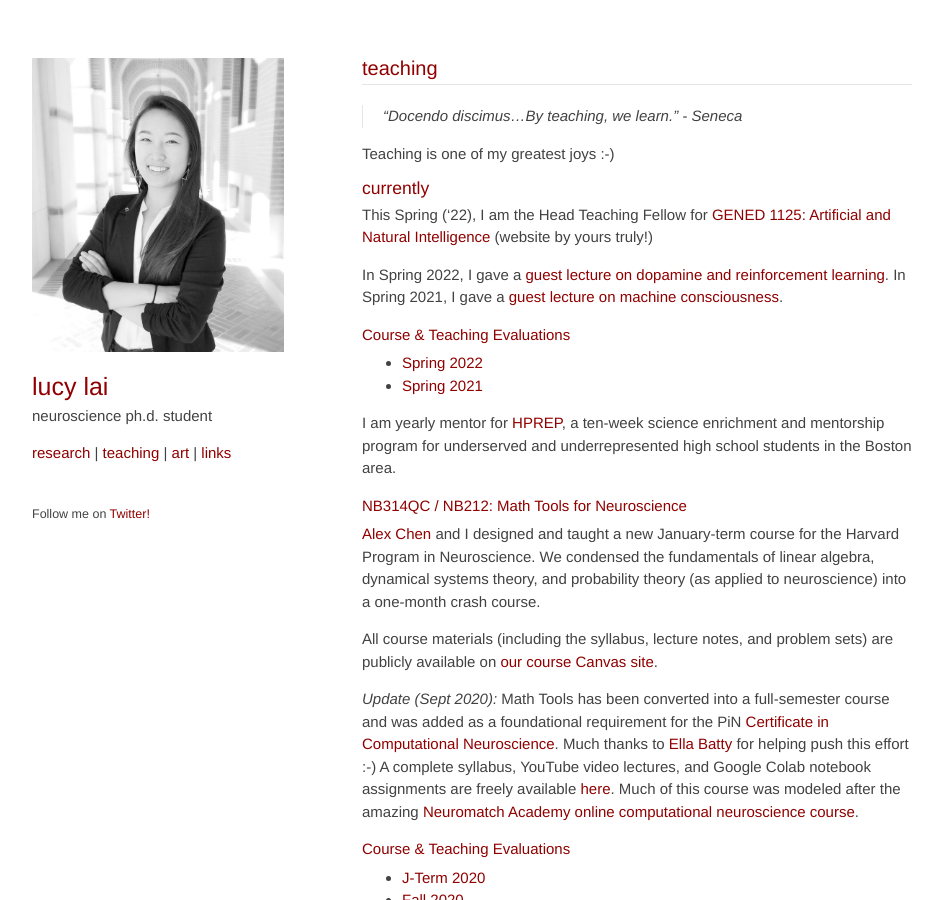
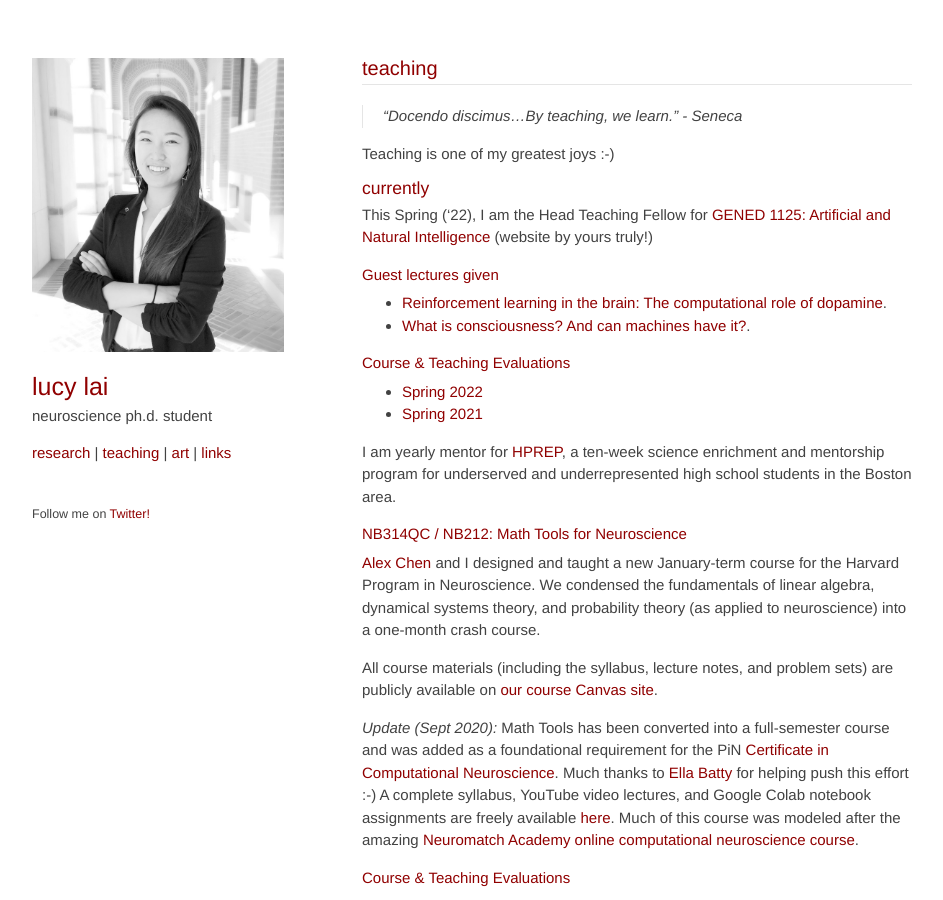
Before and after one commit to lucylai96/lucylai96.github.io, a Jekyll site: the page built from teaching.md, in a window 1280 px wide and 900 px high. Shown: the whole window, without its empty margins (168-1111 px from the left). Built offline with Jekyll 4.4.1, drawn with Linux system fonts in a browser that asks for light colours; our own code applies the rules of GitHub Pages for plain Markdown files.

Commit message:
Update teaching.md

```diff
--- a/teaching.md
+++ b/teaching.md
@@ -8,8 +8,9 @@ Teaching is one of my greatest joys :-)
 ### currently
 This Spring ('22), I am the Head Teaching Fellow for [GENED 1125: Artificial and Natural Intelligence](https://gened1125.github.io/spring2022/){:target="_blank"} (website by yours truly!)
 
-In Spring 2022, I gave a [guest lecture on dopamine and reinforcement learning](https://www.youtube.com/watch?v=qIjEKWftu0A&ab_channel=LucyLai){:target="_blank"}.
-In Spring 2021, I gave a [guest lecture on machine consciousness](https://www.youtube.com/watch?v=kle1uBIW8dM&ab_channel=LucyLai){:target="_blank"}.
+#### Guest lectures given
+* [Reinforcement learning in the brain: The computational role of dopamine](https://www.youtube.com/watch?v=qIjEKWftu0A&ab_channel=LucyLai){:target="_blank"}.
+* [What is consciousness? And can machines have it?](https://www.youtube.com/watch?v=kle1uBIW8dM&ab_channel=LucyLai){:target="_blank"}.
 
 #### Course & Teaching Evaluations
 * [Spring 2022](./files/gened1125_s22.pdf){:target="_blank"}
```
